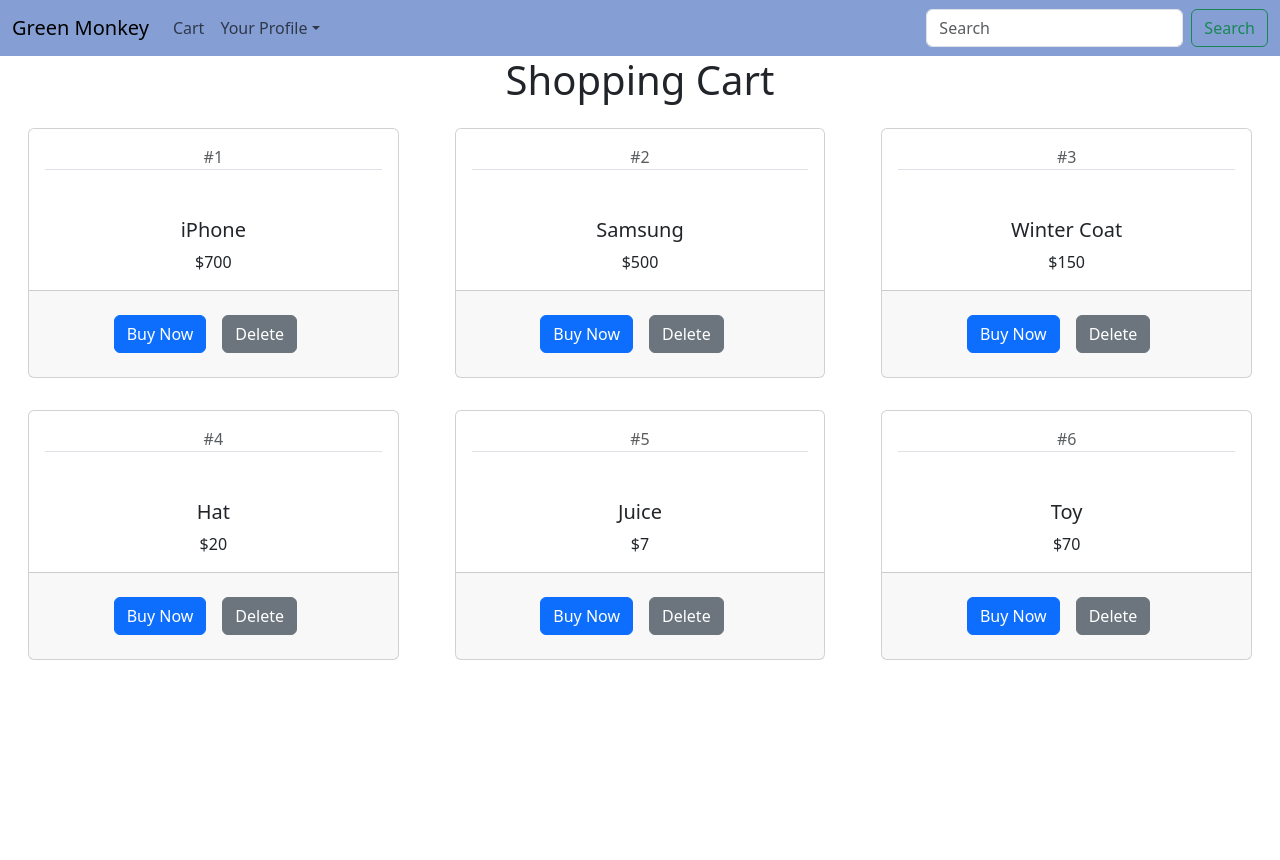
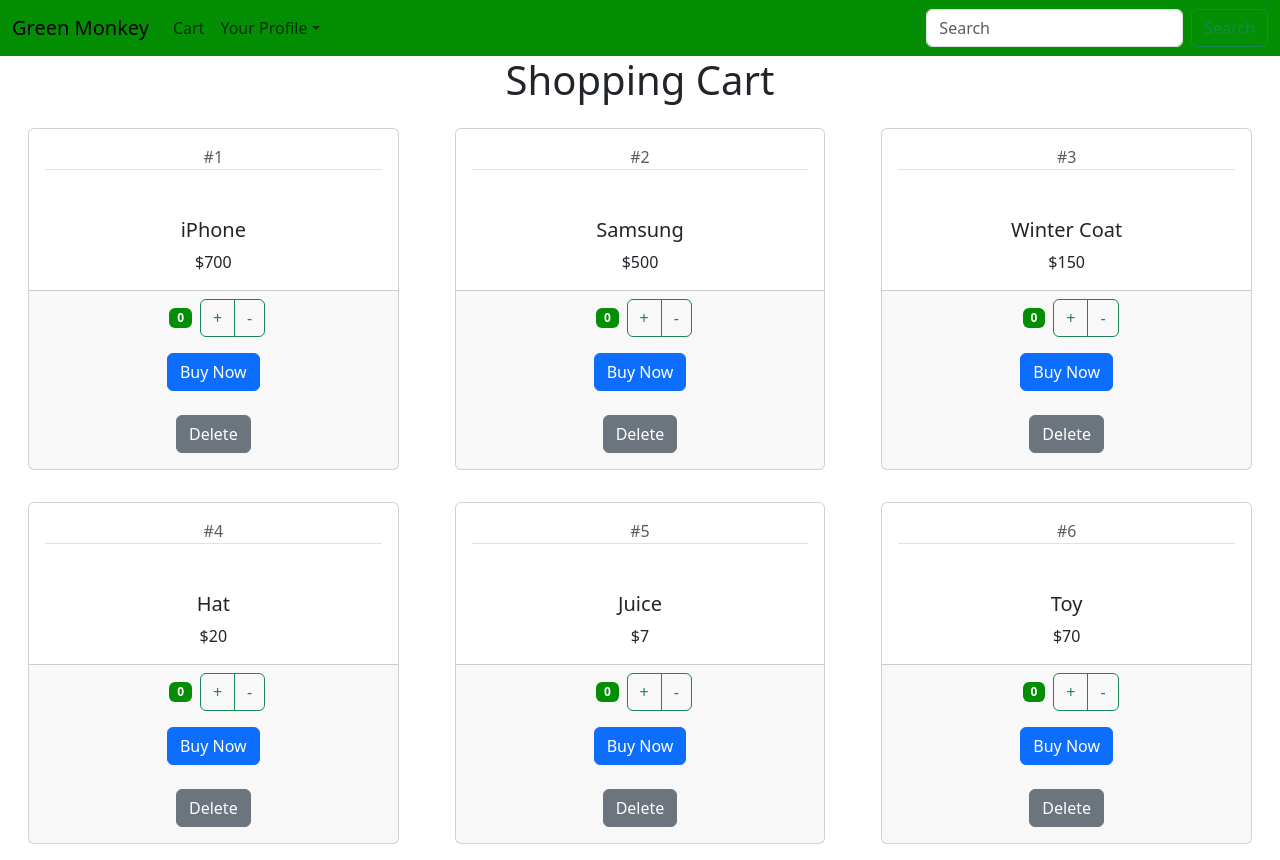
Before and after one commit to Tatiana-425/online-marketplace-app, a React (Create React App) app: page /cart in a window 1280 px wide. Before the commit the page ends 800 px from the top, so only its background shows below. Built offline with nearby package versions, Linux system fonts and the light colour scheme.

Commit message:
added the shopping cart and implemented handling events (increase and decrease of products quantity in the shopping cart)

```diff
--- a/src/App.css
+++ b/src/App.css
@@ -42,7 +42,7 @@
 }
 
 .navbarstyle {
-background-color: #4f75c3b0 !important;
+background-color: rgb(3, 142, 3) !important;
 }
 
 .badgestyle {
@@ -62,6 +62,10 @@ background-color: #4f75c3b0 !important;
 background-color: white;
 }
 
+.badgeforquantity {
+  background-color: rgb(3, 142, 3) !important;
+}
+
 td {
   background-color: transparent !important;
 }
--- a/src/Product.jsx
+++ b/src/Product.jsx
@@ -1,12 +1,30 @@
 import React, {Component} from 'react';
 
-export default class Product extends Component
-{
+export default class Product extends Component {
     state={
         id: this.props.id,
         productName: this.props.productName,
-        price: this.props.price
+        price: this.props.price,
+        quantity: this.props.quantity
     };
+
+    handleIncrement = () => {
+        const { onIncrement } = this.props;
+        // Update the local state and call the onIncrement function
+        this.setState((prevState) => ({
+          quantity: prevState.quantity + 1,
+        }), () => onIncrement(this.state.id));
+      };
+
+      handleDecrement = () => {
+        const { onDecrement } = this.props;
+        // Update the local state and call the onDecrement function
+        if (this.state.quantity > 0) {
+          this.setState((prevState) => ({
+            quantity: prevState.quantity - 1,
+          }), () => onDecrement(this.state.id));
+        }
+      };
 
 render(){
     console.log(this.props);
@@ -20,7 +38,29 @@ render(){
             </div>
             {/* the card body ends here */}
             <div className='card-footer'>
-                {this.props.children}
+                <div className='float-left'>
+                    <span className='badge badgeforquantity m-2'>{this.state.quantity}</span>
+                    <div className='btn-group'>
+                        <button
+                        className="btn btn-outline-success"
+                        onClick={this.handleIncrement}
+                        >
+                            +
+                            </button>
+                        <button
+                        className="btn btn-outline-success"
+                        onClick={this.handleDecrement}
+                        >
+                            -
+                            </button>
+                    </div>
+                </div>
+                <div className='float-left'>
+                {this.props.children && this.props.children.find(child => child.type === 'button' && child.props.className === 'btn btn-primary m-3 text-left')}
+                </div>
+                <div className='float-right'>
+                {this.props.children && this.props.children.find(child => child.type === 'button' && child.props.className === 'btn btn-secondary m-2 text-right')}
+                </div>
             </div>
         </div>
         </div>
--- a/src/ShoppingCart.jsx
+++ b/src/ShoppingCart.jsx
@@ -1,6 +1,5 @@
 import React, { Component } from "react";
 import Product from "./Product.jsx";
-
 
 export default class ShoppingCart extends Component {
   state = {
@@ -14,19 +13,53 @@ export default class ShoppingCart extends Component {
     ],
   };
 
+  handleIncrement = (product) => {
+    const maxValue = 30;
+
+    if (product) {
+      let allProducts = [...this.state.products];
+      let index = allProducts.indexOf(product);
+
+
+      if (index !== -1 && allProducts[index].quantity < maxValue) {
+        allProducts[index].quantity++;
+        // Update the state
+        this.setState({ products: allProducts });
+      }
+    }
+  };
+
+  handleDecrement = (product) => {
+    let allProducts = [...this.state.products];
+    let index = allProducts.indexOf(product);
+
+    // Check the index before updating the quantity
+    if (index !== -1 && allProducts[index].quantity > 0) {
+      allProducts[index].quantity--;
+      // Update the state
+      this.setState({ products: allProducts });
+    }
+  };
+
   render() {
     return (
-
-        <div className="container-fluid">
-          <h1>Shopping Cart</h1>
-
+      <div className="container-fluid">
+        <h1>Shopping Cart</h1>
         <div className="row">
-        {this.state.products.map((prod)=>{
-            return <Product key={prod.id} id={prod.id} productName={prod.productName} price={prod.price}>
-              <button className="btn btn-primary">Buy Now</button>
-              <button className="btn btn-secondary m-3">Delete</button>
+          {this.state.products.map((prod) => (
+            <Product
+              key={prod.id}
+              id={prod.id}
+              productName={prod.productName}
+              price={prod.price}
+              quantity={prod.quantity}
+              onIncrement={() => this.handleIncrement(prod)}
+              onDecrement={() => this.handleDecrement(prod)}
+            >
+              <button className="btn btn-primary m-3 text-left">Buy Now</button>
+              <button className="btn btn-secondary m-2 text-right">Delete</button>
             </Product>
-        })}
+          ))}
         </div>
       </div>
     );
```
